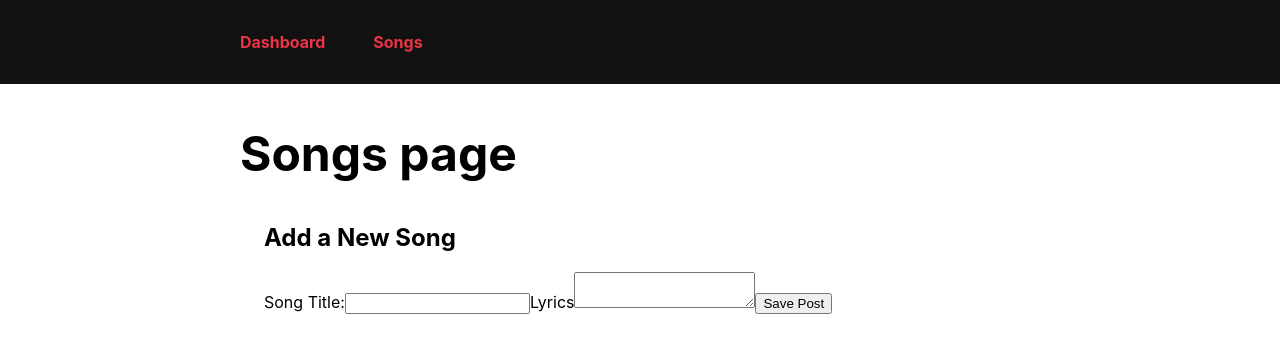
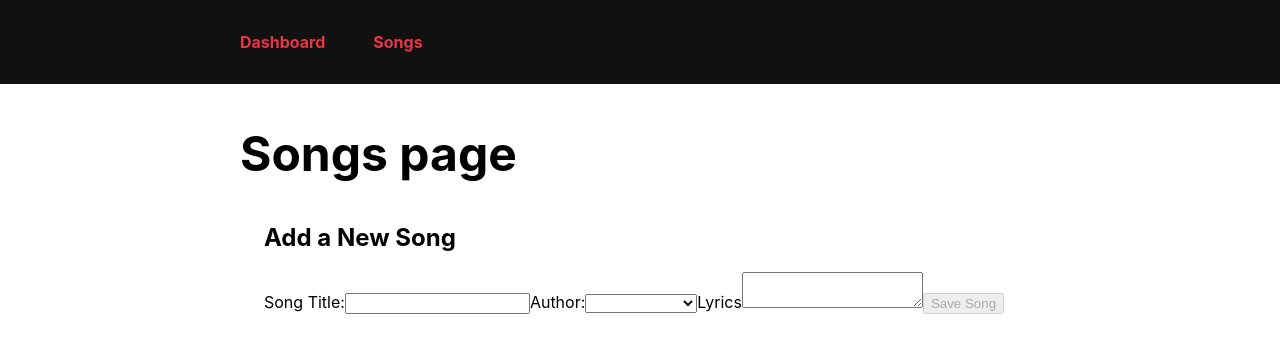
Before and after one commit to AAAdnan/songifye, a React (Create React App) app: page /CreateSong in a window 1280 px wide. Shown: the top 352 px of the page. Built offline with nearby package versions, Linux system fonts and the light colour scheme.

Commit message:
added timestamp

```diff
--- a/src/app/store.js
+++ b/src/app/store.js
@@ -1,8 +1,11 @@
 import { configureStore } from '@reduxjs/toolkit';
 import songsReducer from '../features/songs/songsSlice'
+import usersReducer from '../features/users/usersSlice'
+
 
 export const store = configureStore({
   reducer: {
     songs: songsReducer,
+    users: usersReducer
   },
 });
--- a/src/components/AddSongForm.js
+++ b/src/components/AddSongForm.js
@@ -1,32 +1,40 @@
 import React, { useState } from 'react'
-import { useDispatch } from 'react-redux'
-import { nanoid } from '@reduxjs/toolkit'
+import { useDispatch, useSelector } from 'react-redux'
 
 import { songAdded} from '../features/songs/songsSlice'
 
 export const AddSongForm = () => {
   const [title, setTitle] = useState('')
   const [lyric, setLyric] = useState('')
+  const [userId, setUserId] = useState('')
+
 
   const dispatch = useDispatch()
 
+  const users = useSelector(state => state.users)
+
+  console.log(users)
+
+
   const onTitleChanged = e => setTitle(e.target.value)
   const onLyricChanged = e => setLyric(e.target.value)
+  const onAuthorChanged = e => setUserId(e.target.value)
 
   const onSaveSongClicked = () => {
     if (title && lyric) {
-      dispatch(
-        songAdded({
-          id: nanoid(),
-          title,
-          lyric
-        })
-      )
-
+      dispatch(songAdded(title, lyric, userId))
       setTitle('')
       setLyric('')
     }
   }
+
+  const canSave = Boolean(title) && Boolean(lyric) && Boolean(userId)
+
+  const usersOptions = users.map(user => (
+    <option key={user.id} value={user.id}>
+      {user.name}
+    </option>
+  ))
 
   return (
     <section>
@@ -40,16 +48,21 @@ export const AddSongForm = () => {
                 value={title}
                 onChange={onTitleChanged}
             />
-            <label htmlFor="postContent">Lyrics</label>
+            <label htmlFor="songAuthor">Author:</label>
+            <select id="songAuthor" value={userId} onChange={onAuthorChanged}>
+              <option value=""></option>
+              {usersOptions}
+            </select>
+            <label htmlFor="songContent">Lyrics</label>
             <textarea
-                id="postLyric"
-                name="postLyric"
+                id="songLyric"
+                name="songLyric"
                 value={lyric}
                 onChange={onLyricChanged}
             />
-        <button type="button" onClick={onSaveSongClicked}>
-          Save Post
-        </button>
+          <button type="button" onClick={onSaveSongClicked} disabled={!canSave}>
+            Save Song
+          </button>
       </form>
     </section>
   )
--- a/src/components/SongsList.js
+++ b/src/components/SongsList.js
@@ -1,19 +1,23 @@
 import React from 'react'
 import { useSelector } from 'react-redux'
 import { Link } from 'react-router-dom'
+import { SongAuthor } from '../features/songs/SongAuthor'
 
 
 export const SongsList = () => {
 
   const songs = useSelector(state => state.songs)
 
-  const renderedSongs = songs.map(song => (
+  const orderedSongs = songs.slice().sort((a, b) => b.date.localeCompare(a.date))
+
+  const renderedSongs = orderedSongs.map(song => (
     <article className="post-excerpt" key={song.id}>
       <h3>{song.title}</h3>
       <p className="post-content">{song.lyric.substring(0, 100)}</p>
       <Link to={`/songs/${song.id}`} className="button muted-button">
         View Song
       </Link>
+      <SongAuthor userId={song.user} />
     </article>
   ))
 
--- /dev/null
+++ b/src/features/songs/SongAuthor.js
@@ -0,0 +1,10 @@
+import React from 'react'
+import { useSelector } from 'react-redux'
+
+export const SongAuthor = ({ userId }) => {
+  const author = useSelector(state =>
+    state.users.find(user => user.id === userId)
+  )
+
+  return <span>by {author ? author.name : 'Unknown author'}</span>
+}
--- a/src/features/songs/songsSlice.js
+++ b/src/features/songs/songsSlice.js
@@ -1,4 +1,4 @@
-import { createSlice } from '@reduxjs/toolkit'
+import { createSlice, nanoid } from '@reduxjs/toolkit'
 
 const initialState = [
     { id: '1', title: 'First Song!', lyric: 'Hello!' },
@@ -9,10 +9,23 @@ const initialState = [
     name: 'songs',
     initialState,
     reducers: {
-        songAdded(state, action) {
-            state.push(action.payload)
-        },
-        songUpdated(state, action) {
+        songAdded: {
+            reducer(state, action) {
+              state.push(action.payload)
+            },
+            prepare(title, lyric, userId) {
+              return {
+                payload: {
+                  id: nanoid(),
+                  date: new Date().toISOString(),
+                  title,
+                  lyric,
+                  user: userId
+                }
+              }
+            }
+          },
+          songUpdated(state, action) {
             const { id, title, lyric } = action.payload
             const existingSong = state.find(song => song.id === id)
             if (existingSong) {
--- /dev/null
+++ b/src/features/users/usersSlice.js
@@ -0,0 +1,15 @@
+import { createSlice } from '@reduxjs/toolkit'
+
+const initialState = [
+  { id: '0', name: 'Tianna Jenkins' },
+  { id: '1', name: 'Kevin Grant' },
+  { id: '2', name: 'Madison Price' }
+]
+
+const usersSlice = createSlice({
+  name: 'users',
+  initialState,
+  reducers: {}
+})
+
+export default usersSlice.reducer
--- a/src/pages/SingleSongPage.js
+++ b/src/pages/SingleSongPage.js
@@ -2,7 +2,7 @@ import React from 'react'
 import { useSelector } from 'react-redux'
 import { useParams } from 'react-router-dom';
 import { Link } from 'react-router-dom'
-
+import { SongAuthor } from '../features/songs/SongAuthor'
 
 
 const SingleSongPage = () => {
@@ -28,6 +28,7 @@ const SingleSongPage = () => {
         <Link to={`/editSong/${song.id}`} className="button">
           Edit Song
         </Link>
+        <SongAuthor userId={song.user} />
       </article>
     </section>
   )
```
Also changed, not shown: src/features/songs/TimeAgo.js (added, +17 -0 lines).
